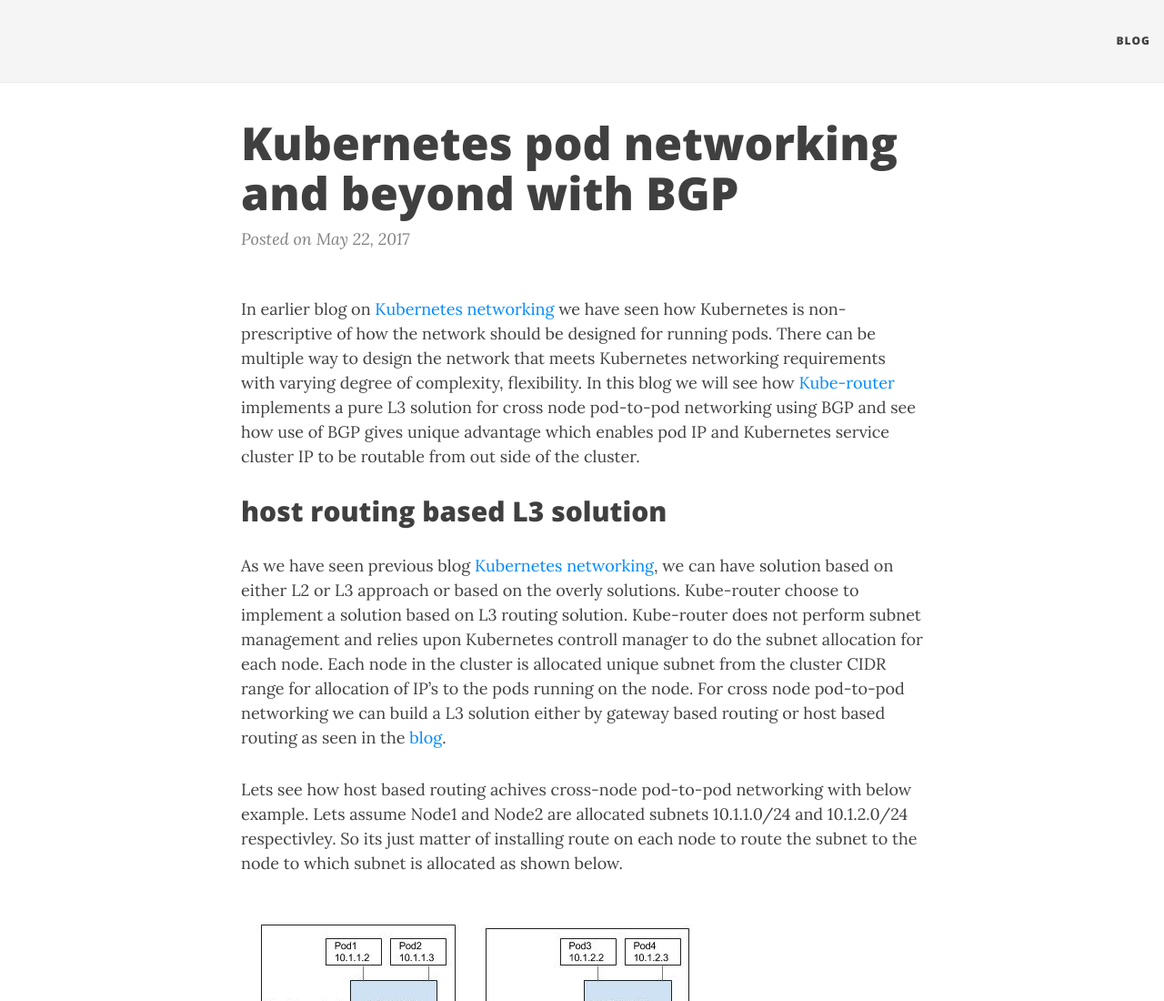
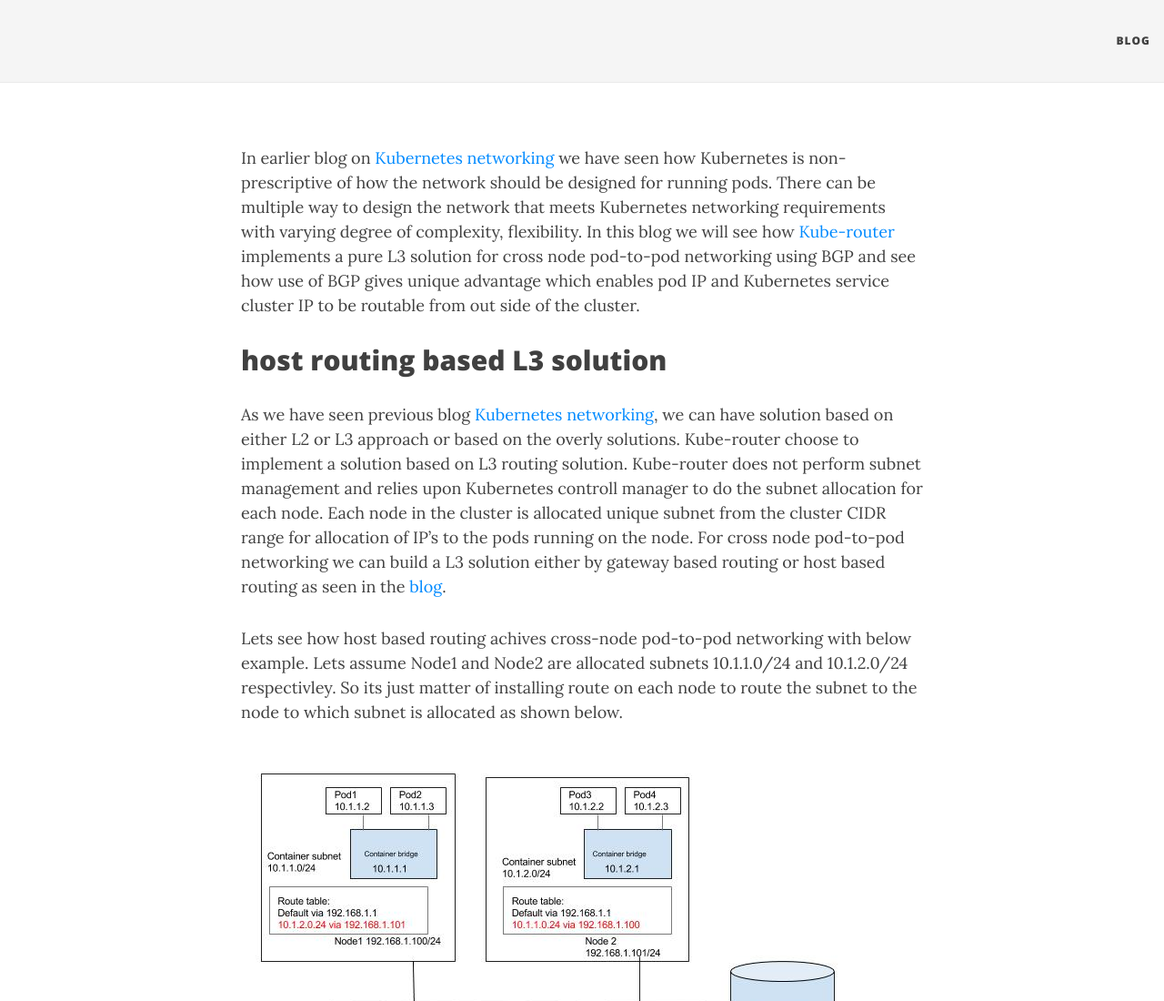
Before and after one commit to cloudnativelabs/cloudnativelabs.github.io, a plain HTML site: page post/2017-05-22-kube-pod-networking/index.html in a window 1280 px wide. Shown: the top 1100 px of the page at 91% size. Drawn offline with nearby package versions, Linux system fonts and the light colour scheme; a script that the page names is missing.

Commit message:
update title

```diff
--- a/index.xml
+++ b/index.xml
@@ -13,7 +13,7 @@
 
 
     <item>
-      <title>Kubernetes pod networking and beyond with BGP</title>
+      <title></title>
       <link>https://cloudnativelabs.github.io/post/2017-05-22-kube-pod-networking/</link>
       <pubDate>Mon, 22 May 2017 00:00:00 +0000</pubDate>
       <author>info@cloudnativelabs.net (Cloudnative Labs)</author>
--- a/post/2017-05-22-kube-pod-networking/index.html
+++ b/post/2017-05-22-kube-pod-networking/index.html
@@ -5,9 +5,6 @@
   <meta http-equiv="X-UA-Compatible" content="IE=edge">
   <meta name="viewport" content="width=device-width, initial-scale=1.0, maximum-scale=1.0">
 
-  <title>Kubernetes pod networking and beyond with BGP</title>
-  <meta property="og:title" content="Kubernetes pod networking and beyond with BGP" />
-  <meta name="twitter:title" content="Kubernetes pod networking and beyond with BGP" />
   <meta name="description" content="In earlier blog on Kubernetes networking we have seen how Kubernetes is non-prescriptive of how the network should be designed for running pods. There can be multiple way to design the network that meets Kubernetes networking requirements with varying degree of complexity, flexibility. In this blog we will see how Kube-router implements a pure L3 solution for cross node pod-to-pod networking using BGP and see how use of BGP gives unique advantage which enables pod IP and Kubernetes service cluster IP to be routable from out side of the cluster.">
   <meta property="og:description" content="In earlier blog on Kubernetes networking we have seen how Kubernetes is non-prescriptive of how the network should be designed for running pods. There can be multiple way to design the network that meets Kubernetes networking requirements with varying degree of complexity, flexibility. In this blog we will see how Kube-router implements a pure L3 solution for cross node pod-to-pod networking using BGP and see how use of BGP gives unique advantage which enables pod IP and Kubernetes service cluster IP to be routable from out side of the cluster.">
   <meta name="twitter:description" content="In earlier blog on Kubernetes networking we have seen how Kubernetes is non-prescriptive of how the network should be designed for running pods. There can be multiple way to design the network that …">
@@ -89,32 +86,7 @@ ga('send', 'pageview');
 
 
 
-
-
-  <header class="header-section ">
-
-    <div class="intro-header no-img">
-
-      <div class="container">
-        <div class="row">
-          <div class="col-lg-8 col-lg-offset-2 col-md-10 col-md-offset-1">
-            <div class="post-heading">
-              <h1>Kubernetes pod networking and beyond with BGP</h1>
-
-
-                  <span class="post-meta">
-  Posted on May 22, 2017
-
-</span>
-
-
-
-            </div>
-          </div>
-        </div>
-      </div>
-    </div>
-  </header>
+  <div class="intro-header"></div>
 
 
 
@@ -185,7 +157,7 @@ We will go over the deails how BGP enables these scenarios in below section.</p>
 <script type="text/javascript">
     var disqus_shortname = 'cloudnativelabs';
     var disqus_identifier = 'https:\/\/cloudnativelabs.github.io\/post\/2017-05-22-kube-pod-networking\/';
-    var disqus_title = 'Kubernetes pod networking and beyond with BGP';
+    var disqus_title = '';
     var disqus_url = 'https:\/\/cloudnativelabs.github.io\/post\/2017-05-22-kube-pod-networking\/';
 
     (function() {
--- a/post/index.xml
+++ b/post/index.xml
@@ -13,7 +13,7 @@
 
 
     <item>
-      <title>Kubernetes pod networking and beyond with BGP</title>
+      <title></title>
       <link>https://cloudnativelabs.github.io/post/2017-05-22-kube-pod-networking/</link>
       <pubDate>Mon, 22 May 2017 00:00:00 +0000</pubDate>
       <author>info@cloudnativelabs.net (Cloudnative Labs)</author>
```
Also changed, not shown: index.html (+1 -1 lines), post/2017-05-10-kube-network-service-proxy/index.html (+1 -1 lines), post/index.html (+1 -1 lines).
